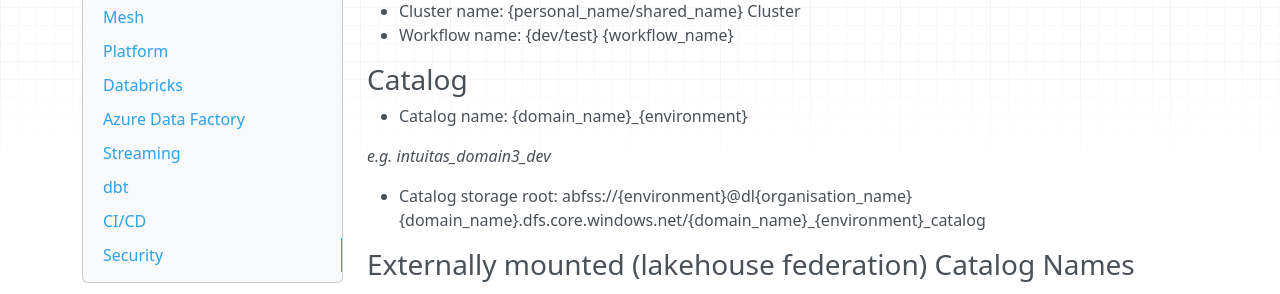
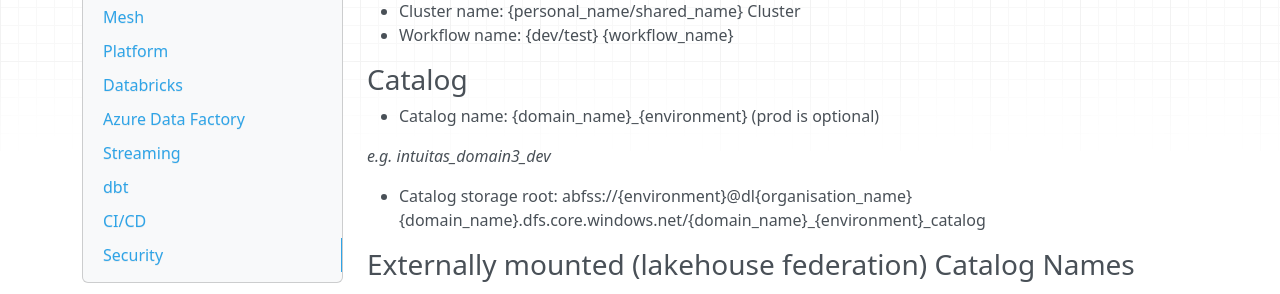
Before and after one commit to bensonchoyintuitas/intuitas_knowledgebase, an MkDocs documentation site: the page built from docs/naming_standards_and_conventions.md, in a window 1280 px wide and 900 px high, scrolled down 3586 px. Shown: the part 155-449 px from the top of the window. Built offline with MkDocs 1.6.1, drawn with Linux system fonts in a browser that asks for light colours; nearby versions of some CDN libraries.

Commit message:
remove prod from catalog mandate

```diff
--- a/docs/naming_standards_and_conventions.md
+++ b/docs/naming_standards_and_conventions.md
@@ -170,7 +170,7 @@ No standard naming conventions for files and folders.
 
 ### Catalog
 
-- Catalog name: {domain_name}_{environment}
+- Catalog name: {domain_name}_{environment} (prod is optional)
 
    *e.g. intuitas_domain3_dev*
 
```
Also changed, not shown: site/index.html, site/naming_standards_and_conventions/index.html, site/search/search_index.json.
